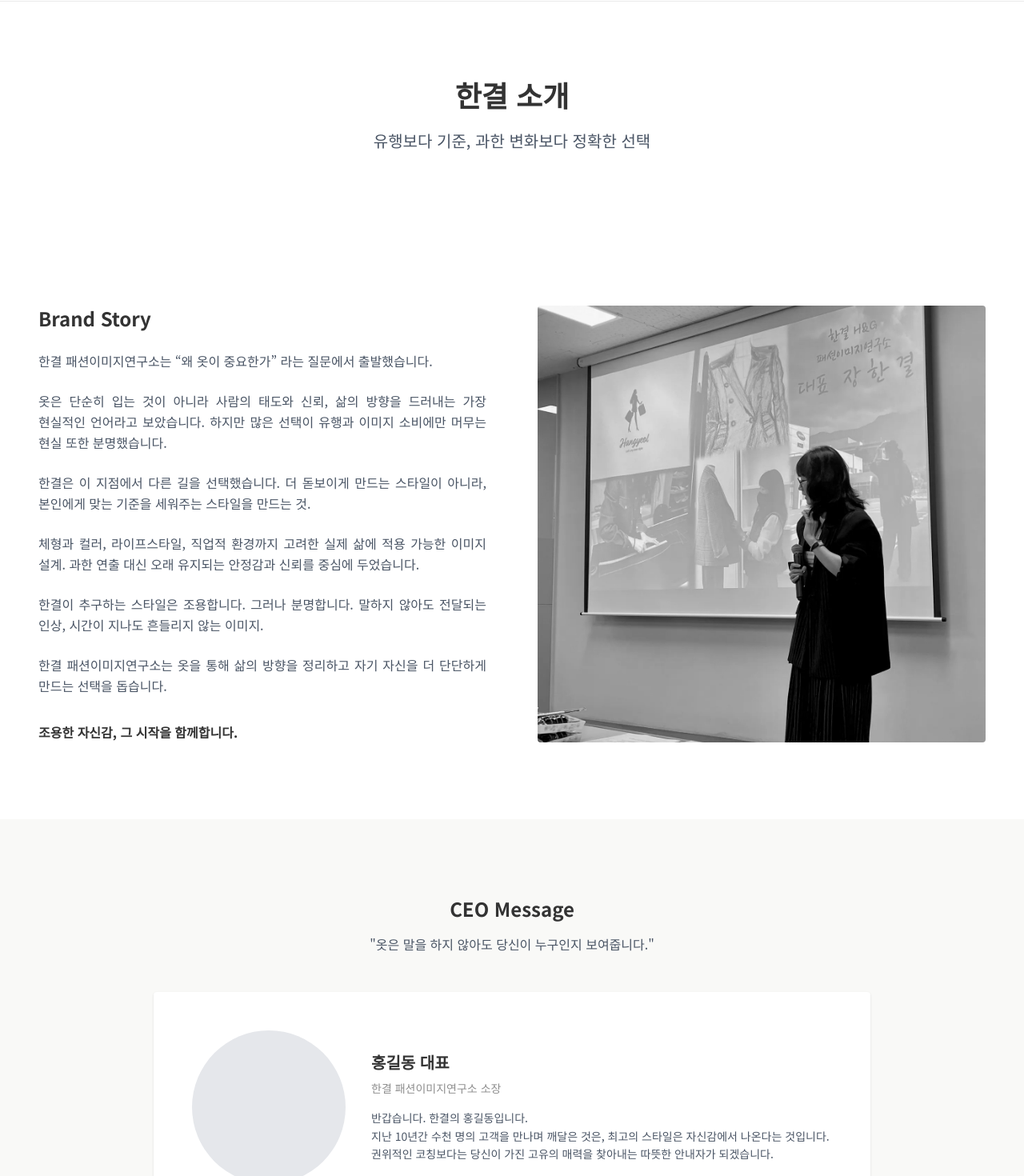
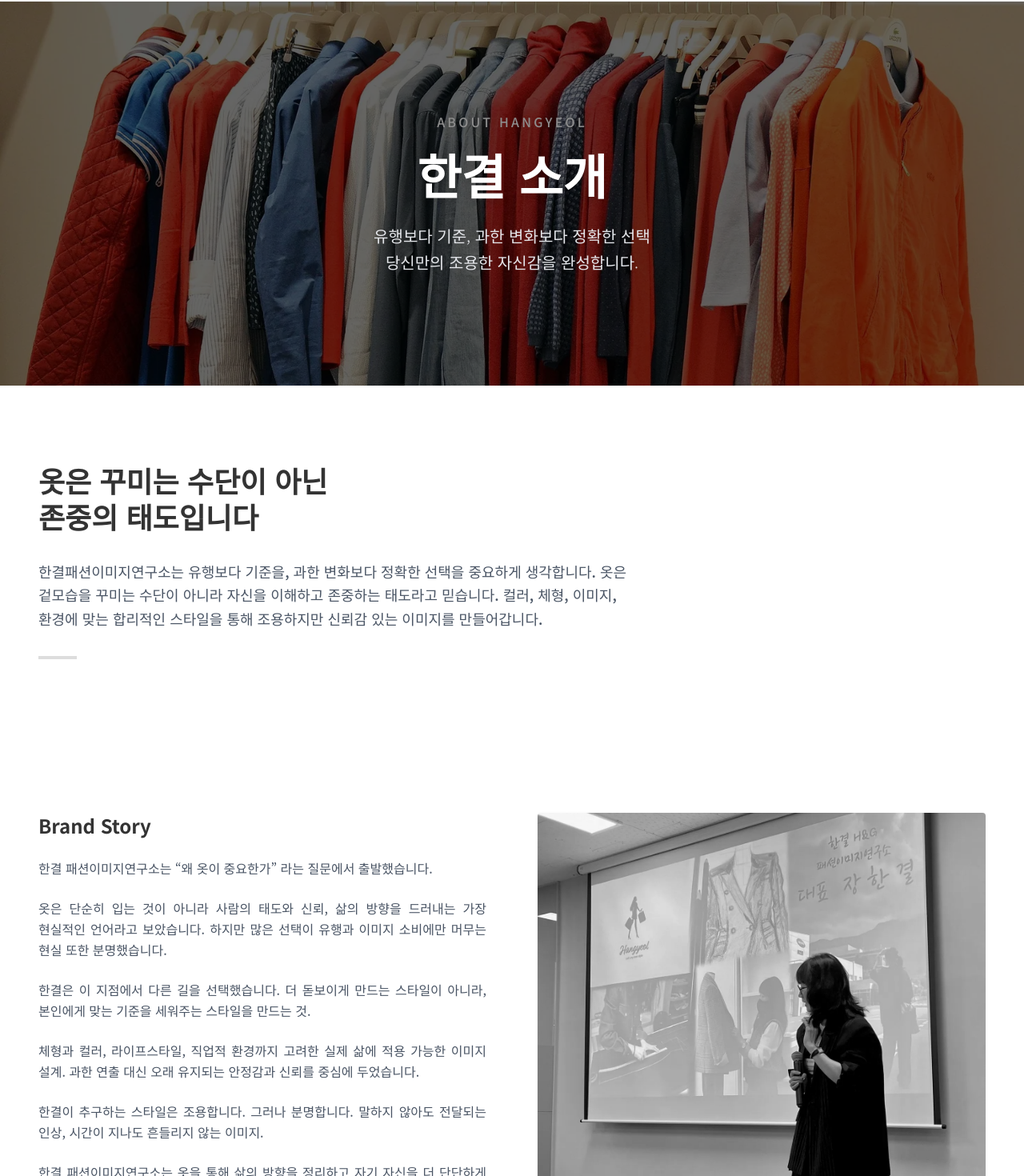
Before and after one commit to guideyoon/hg, a Next.js app: page /about in a window 1280 px wide. Shown: the part 95-1565 px from the top of the page at 80% size. Built offline with nearby package versions, Linux system fonts and the light colour scheme.

Commit message:
Refine About page design, hero section animations, and centralized branding. Update CEO info and add PRESS section assets.

```diff
--- a/src/app/about/page.tsx
+++ b/src/app/about/page.tsx
@@ -1,13 +1,50 @@
-import React from 'react';
+'use client';
+
+import React, { useEffect, useState } from 'react';
 import { Section } from '@/components/common/Section';
 
 export default function AboutPage() {
+    const [isHeroVisible, setIsHeroVisible] = useState(false);
+
+    useEffect(() => {
+        setIsHeroVisible(true);
+    }, []);
+
     return (
         <>
-            <Section className="bg-gray-50 pt-24 pb-12">
-                <div className="text-center max-w-3xl mx-auto">
-                    <h1 className="text-4xl font-bold mb-6">한결 소개</h1>
-                    <p className="text-xl text-gray-600">유행보다 기준, 과한 변화보다 정확한 선택</p>
+            <section className="relative h-[60vh] min-h-[400px] flex items-center justify-center overflow-hidden bg-foreground">
+                <img
+                    src="/images/hg(h).webp"
+                    alt="About Hero"
+                    className={`absolute inset-0 w-full h-full object-cover object-[center_20%] transition-transform duration-[2000ms] ease-out ${isHeroVisible ? 'scale-100' : 'scale-110'
+                        }`}
+                />
+                <div className="absolute inset-0 bg-black/60"></div>
+
+                <div className={`relative z-10 text-center max-w-3xl mx-auto px-4 transition-all duration-1000 ease-out ${isHeroVisible ? 'opacity-100 translate-y-0' : 'opacity-0 translate-y-4'
+                    }`}>
+                    <span className="text-accent tracking-[0.2em] text-sm md:text-base uppercase mb-4 block font-medium">About Hangyeol</span>
+                    <h1 className="text-4xl md:text-5xl lg:text-6xl font-bold mb-6 leading-tight text-white drop-shadow-lg">한결 소개</h1>
+                    <p className="text-gray-200 text-lg md:text-xl font-light max-w-2xl mx-auto leading-relaxed">
+                        유행보다 기준, 과한 변화보다 정확한 선택<br />
+                        당신만의 조용한 자신감을 완성합니다.
+                    </p>
+                </div>
+            </section>
+
+            <Section className="pb-0" id="philosophy">
+                <div className="max-w-screen-xl mx-auto">
+                    <div className="max-w-3xl">
+                        <h2 className="text-3xl md:text-4xl font-bold text-foreground leading-tight mb-8 break-keep">
+                            옷은 꾸미는 수단이 아닌<br />존중의 태도입니다
+                        </h2>
+                        <p className="text-gray-600 leading-relaxed text-lg break-keep mb-4 font-medium">
+                            한결패션이미지연구소는 유행보다 기준을, 과한 변화보다 정확한 선택을 중요하게 생각합니다.
+                            옷은 겉모습을 꾸미는 수단이 아니라 자신을 이해하고 존중하는 태도라고 믿습니다.
+                            컬러, 체형, 이미지, 환경에 맞는 합리적인 스타일을 통해 조용하지만 신뢰감 있는 이미지를 만들어갑니다.
+                        </p>
+                        <div className="w-12 h-1 bg-accent/30 mt-8"></div>
+                    </div>
                 </div>
             </Section>
 
@@ -44,7 +81,7 @@ export default function AboutPage() {
                             </p>
                         </div>
                     </div>
-                    <div className="relative h-64 md:h-auto min-h-[400px] rounded-sm overflow-hidden">
+                    <div className="relative h-64 md:h-auto min-h-[400px] rounded-sm overflow-hidden shadow-sm">
                         {/* eslint-disable-next-line @next/next/no-img-element */}
                         <img
                             src="/images/b1.webp"
@@ -62,17 +99,37 @@ export default function AboutPage() {
                         <p className="text-gray-600">"옷은 말을 하지 않아도 당신이 누구인지 보여줍니다."</p>
                     </div>
 
-                    <div className="bg-white p-8 md:p-12 rounded-sm shadow-sm flex flex-col md:flex-row gap-8 items-center">
-                        <div className="w-32 h-32 md:w-48 md:h-48 bg-gray-200 rounded-full flex-shrink-0"></div>
+                    <div className="bg-white p-8 md:p-12 rounded-sm shadow-sm flex flex-col md:flex-row gap-8 items-center border border-gray-50">
+                        <div className="w-32 h-32 md:w-48 md:h-48 rounded-full flex-shrink-0 overflow-hidden border border-gray-100 flex items-center justify-center p-4 bg-gray-50">
+                            {/* eslint-disable-next-line @next/next/no-img-element */}
+                            <img src="/images/logo.webp" alt="장한결 대표 로고" className="w-full h-auto object-contain scale-110" />
+                        </div>
                         <div>
-                            <h3 className="text-xl font-bold mb-2">홍길동 대표</h3>
-                            <p className="text-sm text-accent mb-4">한결 패션이미지연구소 소장</p>
+                            <h3 className="text-xl font-bold mb-2">장한결 대표</h3>
+                            <p className="text-sm text-accent mb-4">패션 스타일리스트 & 퍼스널 쇼퍼</p>
                             <p className="text-gray-600 leading-relaxed text-sm">
-                                반갑습니다. 한결의 홍길동입니다. <br />
-                                지난 10년간 수천 명의 고객을 만나며 깨달은 것은, 최고의 스타일은 자신감에서 나온다는 것입니다.
-                                권위적인 코칭보다는 당신이 가진 고유의 매력을 찾아내는 따뜻한 안내자가 되겠습니다.
+                                반갑습니다. 한결의 장한결입니다. <br />
+                                옷은 단순히 겉모습을 꾸미는 수단이 아니라, 태도와 신뢰를 드러내는 가장 현실적인 언어입니다.
+                                유행에 머물지 않는 본인만의 확고한 기준을 설계하여, 시간이 흘러도 흔들리지 않는 조용한 자신감을 완성하실 수 있도록 돕겠습니다.
                             </p>
                         </div>
+                    </div>
+                </div>
+            </Section>
+
+            <Section id="press" className="scroll-mt-32 pt-0">
+                <div className="max-w-4xl mx-auto">
+                    <div className="text-center mb-10">
+                        <h2 className="text-2xl font-bold mb-4">PRESS</h2>
+                        <p className="text-gray-500 text-sm italic">한결 패션이미지연구소 언론 보도</p>
+                    </div>
+                    <div className="max-w-sm mx-auto rounded-sm overflow-hidden shadow-md border border-gray-100">
+                        {/* eslint-disable-next-line @next/next/no-img-element */}
+                        <img
+                            src="/images/press.webp"
+                            alt="한결 기사 보도"
+                            className="w-full h-auto object-contain hover:scale-[1.02] transition-transform duration-500"
+                        />
                     </div>
                 </div>
             </Section>
@@ -80,7 +137,7 @@ export default function AboutPage() {
             <Section id="specialty" className="scroll-mt-32">
                 <div className="max-w-screen-xl mx-auto">
                     <h2 className="text-3xl font-bold mb-12 text-center">Professional Fields</h2>
-                    <div className="grid md:grid-cols-4 gap-6 text-center">
+                    <div className="grid grid-cols-2 md:grid-cols-4 gap-6 text-center">
                         {['퍼스널 컬러', '체형 분석', '이미지 진단', 'TPO 스타일', '비즈니스 스타일', '시니어 패션', '취업 및 면접', '직원 교육'].map((item) => (
                             <div key={item} className="p-6 border border-gray-100 rounded-sm hover:border-accent hover:text-accent transition-all cursor-default">
                                 <span className="font-medium text-lg">{item}</span>
@@ -89,11 +146,11 @@ export default function AboutPage() {
                     </div>
 
                     <div className="grid md:grid-cols-2 gap-8 mt-12">
-                        <div className="rounded-sm overflow-hidden aspect-[3/4] relative">
+                        <div className="rounded-sm overflow-hidden aspect-[3/4] relative shadow-sm">
                             {/* eslint-disable-next-line @next/next/no-img-element */}
                             <img src="/images/pf1.webp" alt="Professional Field Visual 1" className="absolute inset-0 w-full h-full object-cover grayscale hover:grayscale-0 transition-all duration-500" />
                         </div>
-                        <div className="rounded-sm overflow-hidden aspect-[3/4] relative">
+                        <div className="rounded-sm overflow-hidden aspect-[3/4] relative shadow-sm">
                             {/* eslint-disable-next-line @next/next/no-img-element */}
                             <img src="/images/pf2.webp" alt="Professional Field Visual 2" className="absolute inset-0 w-full h-full object-cover grayscale hover:grayscale-0 transition-all duration-500" />
                         </div>
@@ -101,13 +158,14 @@ export default function AboutPage() {
                 </div>
             </Section>
 
-            <Section bg="gray" id="instructors" className="scroll-mt-32">
-                <div className="max-w-3xl mx-auto">
-                    <div className="text-center mb-12">
-                        <h2 className="text-3xl font-bold mb-2">한결 강사</h2>
-                        <span className="text-accent text-sm tracking-widest uppercase">Instructors</span>
+            <Section bg="gray" id="expert" className="scroll-mt-32">
+                <div className="max-w-screen-xl mx-auto">
+                    <div className="text-center mb-16">
+                        <h2 className="text-3xl font-bold mb-4">한결 강사</h2>
+                        <p className="text-gray-600">당신의 가치를 높여줄 분야별 전문가들이 함께합니다</p>
                     </div>
-                    <div className="grid md:grid-cols-2 gap-8">
+
+                    <div className="grid md:grid-cols-2 gap-12 max-w-4xl mx-auto">
                         {/* Instructor 1 */}
                         <div className="bg-white p-0 rounded-sm overflow-hidden shadow-sm hover:shadow-md transition-shadow">
                             <div className="aspect-[3/4] overflow-hidden relative">
@@ -116,11 +174,13 @@ export default function AboutPage() {
                             </div>
                             <div className="p-8">
                                 <p className="text-accent text-sm mb-4">퍼스널 컬러 전문</p>
+                                <h3 className="text-2xl font-bold mb-4">Personal Color</h3>
                                 <p className="text-gray-600 text-sm leading-relaxed">
-                                    "색채가 주는 힘을 믿습니다. 당신의 피부톤과 이미지를 가장 돋보이게 하는 컬러를 찾아드립니다."
+                                    개인의 피부톤과 분위기에 부합하는 최적의 컬러 팔레트를 찾아드립니다.
                                 </p>
                             </div>
                         </div>
+
                         {/* Instructor 2 */}
                         <div className="bg-white p-0 rounded-sm overflow-hidden shadow-sm hover:shadow-md transition-shadow">
                             <div className="aspect-[3/4] overflow-hidden relative">
@@ -129,8 +189,9 @@ export default function AboutPage() {
                             </div>
                             <div className="p-8">
                                 <p className="text-accent text-sm mb-4">패션 스타일리스트</p>
+                                <h3 className="text-2xl font-bold mb-4">Fashion Styling</h3>
                                 <p className="text-gray-600 text-sm leading-relaxed">
-                                    "유행보다는 나다움을, 화려함보다는 조화를 추구합니다. 당신의 라이프스타일에 맞는 최적의 핏을 제안합니다."
+                                    체형의 장점을 극대화하고 단점을 보완하는 체계적인 가이드를 제공합니다.
                                 </p>
                             </div>
                         </div>
--- a/src/app/page.tsx
+++ b/src/app/page.tsx
@@ -105,9 +105,9 @@ export default function Home() {
             </h3>
             <div className="w-12 h-0.5 bg-foreground/20"></div>
             <p className="text-gray-600 leading-relaxed text-lg break-keep">
-              한결 패션이미지연구소는 단순히 예쁜 옷을 고르는 법을 알려드리지 않습니다.
-              '왜' 옷이 중요한지, 나에게 어울리는 '기준'은 무엇인지 함께 고민합니다.
-              일시적인 트렌드가 아닌, 당신의 삶을 지탱하는 단단한 이미지를 설계해 드립니다.
+              한결패션이미지연구소는 유행보다 기준을, 과한 변화보다 정확한 선택을 중요하게 생각합니다.
+              옷은 겉모습을 꾸미는 수단이 아니라 자신을 이해하고 존중하는 태도라고 믿습니다.
+              컬러, 체형, 이미지, 환경에 맞는 합리적인 스타일을 통해 조용하지만 신뢰감 있는 이미지를 만들어갑니다.
             </p>
             <div className="pt-4">
               <Button href="/about" variant="text">한결 소개 더보기 →</Button>
--- a/src/components/common/Section.tsx
+++ b/src/components/common/Section.tsx
@@ -7,9 +7,11 @@ interface SectionProps {
     className?: string; // Allow additional classes if needed
     id?: string;
     bg?: 'white' | 'gray' | 'none'; // Simple background control
+    fullWidth?: boolean;
+    bgImage?: string;
 }
 
-export function Section({ children, className = '', id, bg = 'white' }: SectionProps) {
+export function Section({ children, className = '', id, bg = 'white', fullWidth = false, bgImage }: SectionProps) {
     const [isVisible, setIsVisible] = useState(false);
     const sectionRef = useRef<HTMLElement>(null);
 
@@ -39,15 +41,23 @@ export function Section({ children, className = '', id, bg = 'white' }: SectionP
         };
     }, []);
 
-    const bgClass = bg === 'gray' ? 'bg-background' : bg === 'white' ? 'bg-white' : '';
+    const bgClass = bgImage ? '' : (bg === 'gray' ? 'bg-background' : bg === 'white' ? 'bg-white' : '');
+    const imageStyle = bgImage ? {
+        backgroundImage: `url("${bgImage}")`,
+        backgroundSize: 'cover',
+        backgroundPosition: 'center',
+        backgroundRepeat: 'no-repeat'
+    } : {};
 
     return (
         <section
             id={id}
             ref={sectionRef}
-            className={`w-full py-16 md:py-24 ${bgClass} ${className}`}
+            className={`w-full py-16 md:py-24 ${bgClass} ${className} ${bgImage ? 'relative' : ''}`}
+            style={imageStyle}
         >
-            <div className={`max-w-screen-xl mx-auto px-6 md:px-12 transition-all duration-1000 ease-out ${isVisible ? 'opacity-100 translate-y-0' : 'opacity-0 translate-y-10'
+            {bgImage && <div className="absolute inset-0 bg-white/40"></div>}
+            <div className={`${fullWidth ? 'max-w-full' : 'max-w-screen-xl'} mx-auto px-6 md:px-12 relative z-10 transition-all duration-1000 ease-out ${isVisible ? 'opacity-100 translate-y-0' : 'opacity-0 translate-y-10'
                 }`}>
                 {children}
             </div>
--- a/src/components/layout/Footer.tsx
+++ b/src/components/layout/Footer.tsx
@@ -6,7 +6,7 @@ export function Footer() {
 
     // Placeholder data - to be updated by user
     const companyInfo = {
-        ceo: '한결',
+        ceo: '장한결',
         address: '울산광역시 남구 번영로 124번길 21, 206호',
         businessLicense: '-',
         contact: '010.8356.8839 | bome0116@naver.com'
```
Also changed, not shown: public/images/hg(h).webp (added), public/images/press.webp (added).
